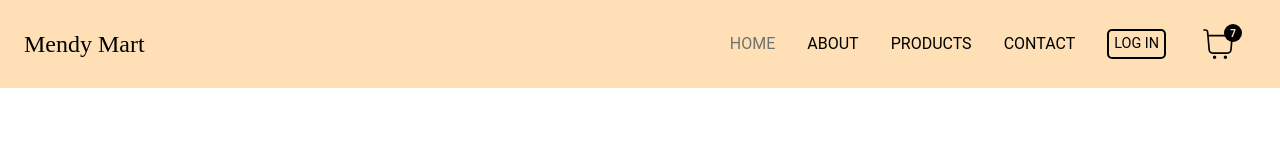
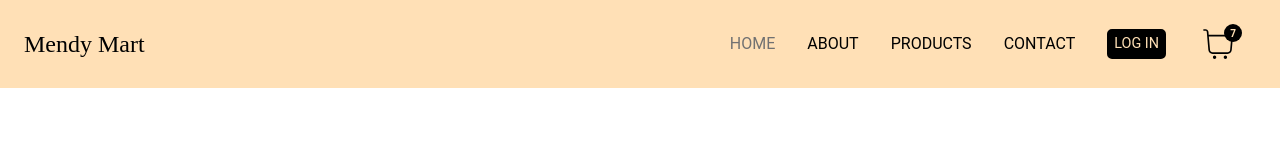
Before and after one commit to arslanazharr/mendy-mart, a React (Create React App) app: page / in a window 1280 px wide. Shown: the top 160 px of the page. Built offline with nearby package versions, Linux system fonts and the light colour scheme; a web font is replaced by a local one.

Commit message:
css chnges

```diff
--- a/src/components/Header.js
+++ b/src/components/Header.js
@@ -56,9 +56,7 @@ const Header = () => {
           </NavLink>
         </li>
         <li id="login-btn">
-          <NavLink style={active} to="/login">
-            Log in
-          </NavLink>
+          <NavLink to="/login">Log in</NavLink>
         </li>
         <li>
           <NavLink to="cart">
--- a/src/styles/header.css
+++ b/src/styles/header.css
@@ -38,14 +38,16 @@
 #login-btn {
   padding: 2px 5px 2px 5px;
   border: 2px solid black;
+  background-color: black;
+  color: #ffe0b6;
   border-radius: 5px;
   font-size: 0.9rem;
   transition: ease-in-out 0.2s;
 }
 
 #login-btn:hover {
-  background-color: black;
-  color: white;
+  background-color: #ffe0b6;
+  color: black;
 }
 .cart-icon {
   font-size: 2.5rem;
```
